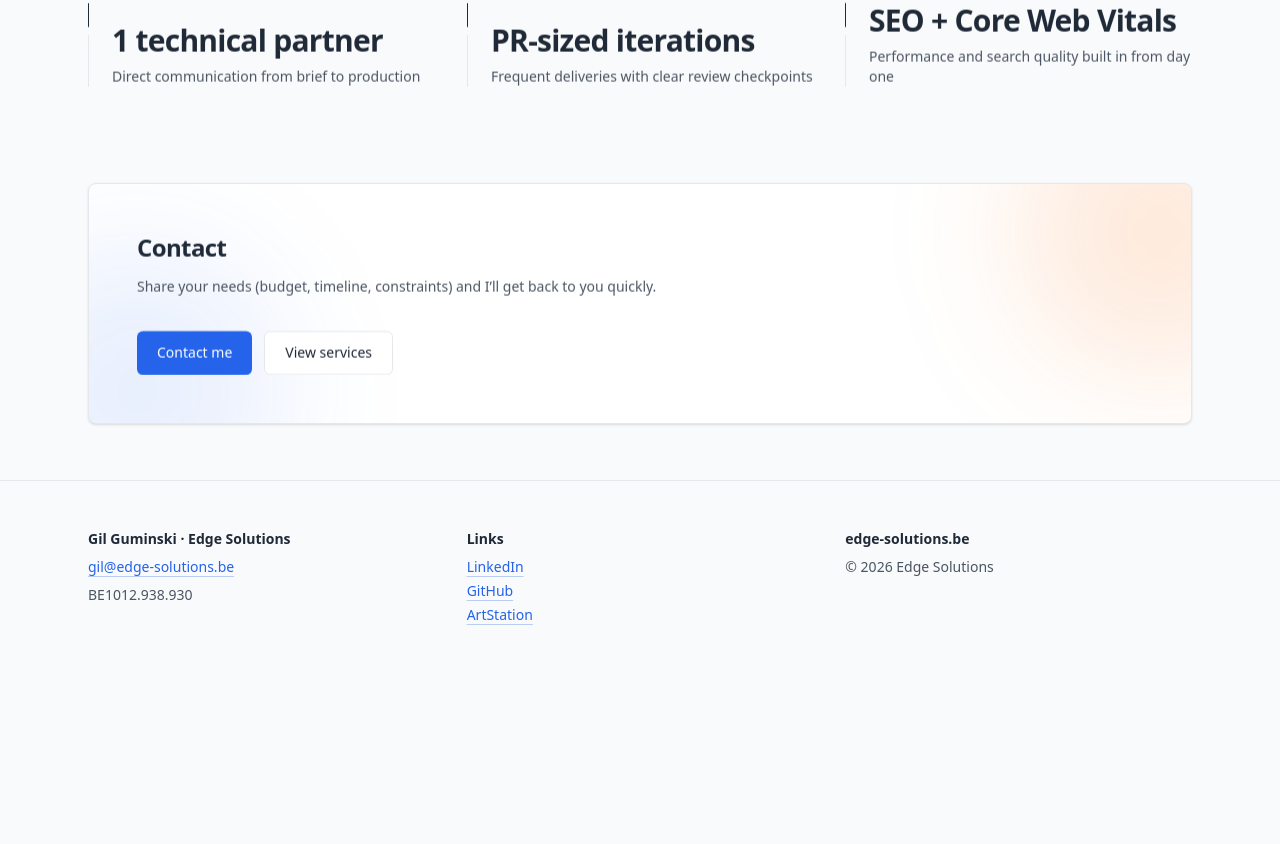
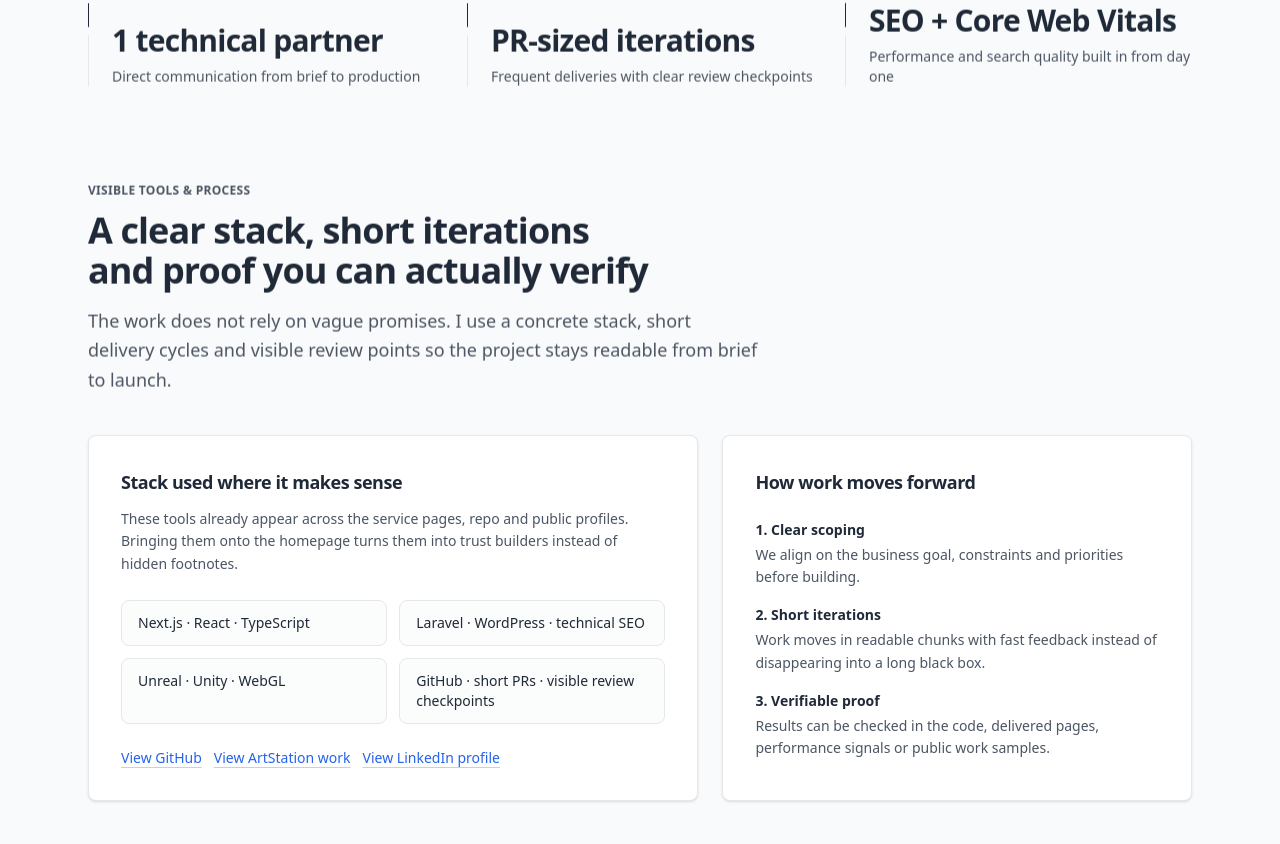
Before and after one commit to edge-solutions-hq/edge-solutions, a Next.js app in the folder web/: page /en in a window 1280 px wide. Shown: the part 1036-1880 px from the top of the page. Before the commit the page ends 1709 px from the top, so only its background shows below. Built offline with nearby package versions, Linux system fonts and the light colour scheme; no server answers.

Commit message:
Add homepage tooling and process proof block

```diff
--- a/web/messages/en.json
+++ b/web/messages/en.json
@@ -31,6 +31,39 @@
           "value": "SEO + Core Web Vitals",
           "label": "Performance and search quality built in from day one"
         }
+      }
+    },
+    "process": {
+      "eyebrow": "Visible tools & process",
+      "title": "A clear stack, short iterations and proof you can actually verify",
+      "intro": "The work does not rely on vague promises. I use a concrete stack, short delivery cycles and visible review points so the project stays readable from brief to launch.",
+      "stackTitle": "Stack used where it makes sense",
+      "stackIntro": "These tools already appear across the service pages, repo and public profiles. Bringing them onto the homepage turns them into trust builders instead of hidden footnotes.",
+      "stackItems": {
+        "web": "Next.js · React · TypeScript",
+        "backend": "Laravel · WordPress · technical SEO",
+        "realtime": "Unreal · Unity · WebGL",
+        "delivery": "GitHub · short PRs · visible review checkpoints"
+      },
+      "workflowTitle": "How work moves forward",
+      "workflowItems": {
+        "scope": {
+          "step": "1. Clear scoping",
+          "body": "We align on the business goal, constraints and priorities before building."
+        },
+        "iterate": {
+          "step": "2. Short iterations",
+          "body": "Work moves in readable chunks with fast feedback instead of disappearing into a long black box."
+        },
+        "prove": {
+          "step": "3. Verifiable proof",
+          "body": "Results can be checked in the code, delivered pages, performance signals or public work samples."
+        }
+      },
+      "links": {
+        "github": "View GitHub",
+        "artstation": "View ArtStation work",
+        "linkedin": "View LinkedIn profile"
       }
     }
   },
--- a/web/messages/fr.json
+++ b/web/messages/fr.json
@@ -31,6 +31,39 @@
           "value": "Performance + SEO vérifiables",
           "label": "Base technique robuste pour capter et convertir du trafic qualifié"
         }
+      }
+    },
+    "process": {
+      "eyebrow": "Outils & process visibles",
+      "title": "Une stack claire, des étapes courtes, des preuves faciles à vérifier",
+      "intro": "Le travail ne repose pas sur des promesses vagues. J’utilise une stack précise, des itérations courtes et des points de validation visibles pour garder le projet lisible du brief à la mise en ligne.",
+      "stackTitle": "Stack utilisée selon le besoin",
+      "stackIntro": "Les mêmes outils reviennent déjà dans les services, le repo et les profils publics : ils servent ici de preuve concrète plutôt que de jargon caché en bas de page.",
+      "stackItems": {
+        "web": "Next.js · React · TypeScript",
+        "backend": "Laravel · WordPress · SEO technique",
+        "realtime": "Unreal · Unity · WebGL",
+        "delivery": "GitHub · PR courtes · validations visibles"
+      },
+      "workflowTitle": "Comment le projet avance",
+      "workflowItems": {
+        "scope": {
+          "step": "1. Cadrage clair",
+          "body": "On fixe l’objectif business, les contraintes et la priorité avant d’ouvrir le chantier."
+        },
+        "iterate": {
+          "step": "2. Itérations courtes",
+          "body": "Le travail avance par blocs lisibles avec retours rapides plutôt qu’en tunnel."
+        },
+        "prove": {
+          "step": "3. Preuves vérifiables",
+          "body": "Le résultat se vérifie dans le code, les pages livrées, les performances ou les démonstrations publiques."
+        }
+      },
+      "links": {
+        "github": "Voir le GitHub",
+        "artstation": "Voir les travaux ArtStation",
+        "linkedin": "Voir le profil LinkedIn"
       }
     }
   },
--- a/web/messages/nl.json
+++ b/web/messages/nl.json
@@ -31,6 +31,39 @@
           "value": "SEO + Core Web Vitals",
           "label": "Performance en SEO-kwaliteit ingebouwd vanaf dag één"
         }
+      }
+    },
+    "process": {
+      "eyebrow": "Zichtbare tools & proces",
+      "title": "Een duidelijke stack, korte iteraties en bewijs dat je echt kan controleren",
+      "intro": "Het werk steunt niet op vage beloften. Ik gebruik een concrete stack, korte oplevercycli en zichtbare reviewmomenten zodat het project leesbaar blijft van briefing tot lancering.",
+      "stackTitle": "Stack ingezet waar die zinvol is",
+      "stackIntro": "Deze tools staan al op de servicepagina's, in de repo en in publieke profielen. Ze op de homepage tonen maakt ze tot vertrouwenssignalen in plaats van verborgen voetnoten.",
+      "stackItems": {
+        "web": "Next.js · React · TypeScript",
+        "backend": "Laravel · WordPress · technische SEO",
+        "realtime": "Unreal · Unity · WebGL",
+        "delivery": "GitHub · korte PR's · zichtbare reviewmomenten"
+      },
+      "workflowTitle": "Hoe het werk vooruitgaat",
+      "workflowItems": {
+        "scope": {
+          "step": "1. Duidelijke afbakening",
+          "body": "We stemmen eerst af op het businessdoel, de randvoorwaarden en de prioriteiten voor er gebouwd wordt."
+        },
+        "iterate": {
+          "step": "2. Korte iteraties",
+          "body": "Het werk gaat vooruit in leesbare blokken met snelle feedback, niet in een lange black box."
+        },
+        "prove": {
+          "step": "3. Controleerbaar bewijs",
+          "body": "Resultaten zijn na te kijken in de code, opgeleverde pagina's, performance-signalen of publieke voorbeelden."
+        }
+      },
+      "links": {
+        "github": "Bekijk GitHub",
+        "artstation": "Bekijk ArtStation-werk",
+        "linkedin": "Bekijk LinkedIn-profiel"
       }
     }
   },
--- a/web/src/app/[locale]/page.tsx
+++ b/web/src/app/[locale]/page.tsx
@@ -9,6 +9,7 @@ import {PageIntro} from '@/components/studio/PageIntro';
 import {SectionIntro} from '@/components/studio/SectionIntro';
 import {StatList, StatListItem} from '@/components/studio/StatList';
 import {buildLocaleAlternates} from '@/lib/seo';
+import {site} from '@/lib/site';
 
 type Props = {
   params: Promise<{locale: string}>;
@@ -173,6 +174,100 @@ export default async function HomePage({params}: Props) {
       </section>
 
       <section>
+        <SectionIntro
+          eyebrow={t('home.process.eyebrow')}
+          title={t('home.process.title')}
+        >
+          <p>{t('home.process.intro')}</p>
+        </SectionIntro>
+
+        <div className="mt-10 grid grid-cols-1 gap-6 lg:grid-cols-[minmax(0,1.3fr)_minmax(0,1fr)]">
+          <Card className="p-6 md:p-8">
+            <h3 className="text-lg font-semibold tracking-tight">
+              {t('home.process.stackTitle')}
+            </h3>
+            <p className="mt-3 text-sm leading-relaxed text-muted-foreground">
+              {t('home.process.stackIntro')}
+            </p>
+
+            <ul className="mt-6 grid gap-3 sm:grid-cols-2">
+              <li className="rounded-lg border border-border bg-background/60 px-4 py-3 text-sm font-medium text-foreground">
+                {t('home.process.stackItems.web')}
+              </li>
+              <li className="rounded-lg border border-border bg-background/60 px-4 py-3 text-sm font-medium text-foreground">
+                {t('home.process.stackItems.backend')}
+              </li>
+              <li className="rounded-lg border border-border bg-background/60 px-4 py-3 text-sm font-medium text-foreground">
+                {t('home.process.stackItems.realtime')}
+              </li>
+              <li className="rounded-lg border border-border bg-background/60 px-4 py-3 text-sm font-medium text-foreground">
+                {t('home.process.stackItems.delivery')}
+              </li>
+            </ul>
+
+            <div className="mt-6 flex flex-wrap gap-3 text-sm text-link">
+              <a
+                href={site.social.github}
+                target="_blank"
+                rel="noreferrer"
+                className="underline underline-offset-4 decoration-link/30 transition-colors hover:decoration-link"
+              >
+                {t('home.process.links.github')}
+              </a>
+              <a
+                href={site.social.artstation}
+                target="_blank"
+                rel="noreferrer"
+                className="underline underline-offset-4 decoration-link/30 transition-colors hover:decoration-link"
+              >
+                {t('home.process.links.artstation')}
+              </a>
+              <a
+                href={site.social.linkedin}
+                target="_blank"
+                rel="noreferrer"
+                className="underline underline-offset-4 decoration-link/30 transition-colors hover:decoration-link"
+              >
+                {t('home.process.links.linkedin')}
+              </a>
+            </div>
+          </Card>
+
+          <Card className="p-6 md:p-8">
+            <h3 className="text-lg font-semibold tracking-tight">
+              {t('home.process.workflowTitle')}
+            </h3>
+            <ol className="mt-6 space-y-4">
+              <li>
+                <div className="text-sm font-semibold text-foreground">
+                  {t('home.process.workflowItems.scope.step')}
+                </div>
+                <p className="mt-1 text-sm leading-relaxed text-muted-foreground">
+                  {t('home.process.workflowItems.scope.body')}
+                </p>
+              </li>
+              <li>
+                <div className="text-sm font-semibold text-foreground">
+                  {t('home.process.workflowItems.iterate.step')}
+                </div>
+                <p className="mt-1 text-sm leading-relaxed text-muted-foreground">
+                  {t('home.process.workflowItems.iterate.body')}
+                </p>
+              </li>
+              <li>
+                <div className="text-sm font-semibold text-foreground">
+                  {t('home.process.workflowItems.prove.step')}
+                </div>
+                <p className="mt-1 text-sm leading-relaxed text-muted-foreground">
+                  {t('home.process.workflowItems.prove.body')}
+                </p>
+              </li>
+            </ol>
+          </Card>
+        </div>
+      </section>
+
+      <section>
         <Card className="relative overflow-hidden p-8 md:p-12">
           <div
             className="pointer-events-none absolute -right-28 -top-24 h-72 w-72 rounded-full bg-secondary/15 blur-3xl"
```
